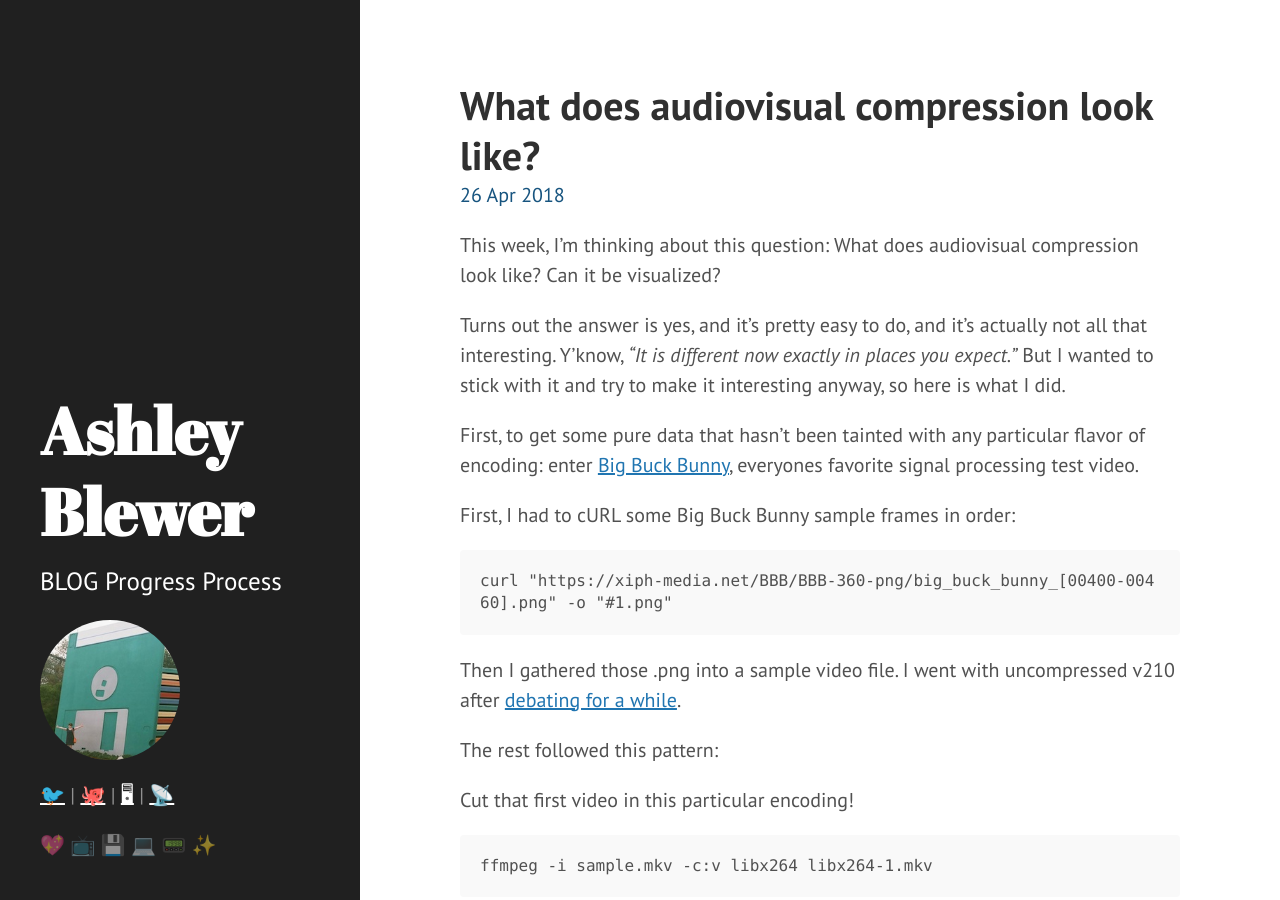
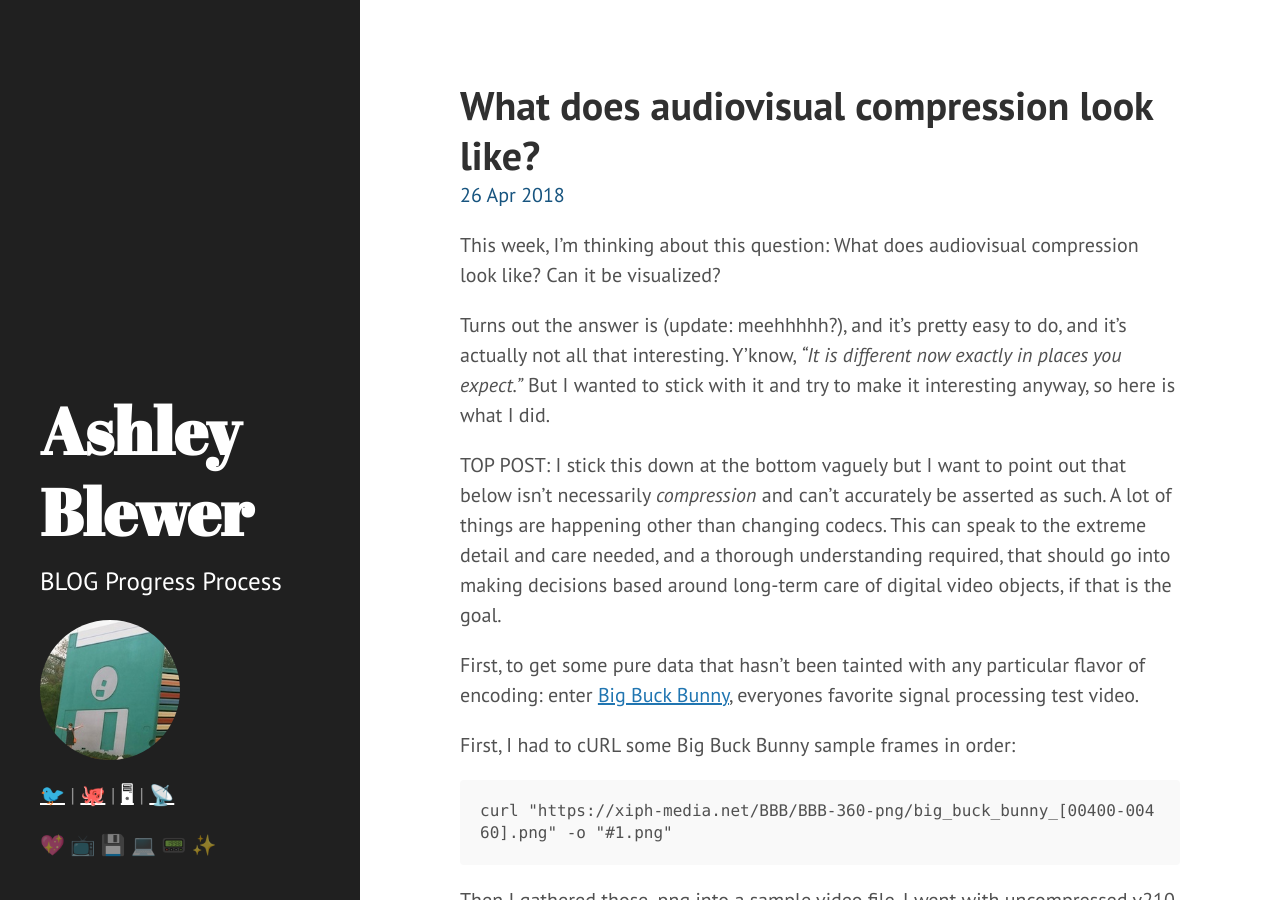
Before and after one commit to ablwr/ablwr.github.io, a Jekyll site: the page built from _posts/2018-04-26-what-does-audiovisual-compression-look-like.md, in a window 1280 px wide and 900 px high. Built offline with Jekyll 4.4.1, drawn with Linux system fonts in a browser that asks for light colours.

Commit message:
emphasize mehhhhh

```diff
--- a/_posts/2018-04-26-what-does-audiovisual-compression-look-like.md
+++ b/_posts/2018-04-26-what-does-audiovisual-compression-look-like.md
@@ -6,7 +6,9 @@ date: 2018-04-26
 
 This week, I'm thinking about this question: What does audiovisual compression look like? Can it be visualized?
 
-Turns out the answer is yes, and it's pretty easy to do, and it's actually not all that interesting. Y'know, *"It is different now exactly in places you expect."* But I wanted to stick with it and try to make it interesting anyway, so here is what I did.
+Turns out the answer is (update: meehhhhh?), and it's pretty easy to do, and it's actually not all that interesting. Y'know, *"It is different now exactly in places you expect."* But I wanted to stick with it and try to make it interesting anyway, so here is what I did.
+
+TOP POST: I stick this down at the bottom vaguely but I want to point out that below isn't necessarily *compression* and can't accurately be asserted as such. A lot of things are happening other than changing codecs. This can speak to the extreme detail and care needed, and a thorough understanding required, that should go into making decisions based around long-term care of digital video objects, if that is the goal.
 
 First, to get some pure data that hasn't been tainted with any particular flavor of encoding: enter [Big Buck Bunny](https://peach.blender.org/download/), everyones favorite signal processing test video.
 
```
